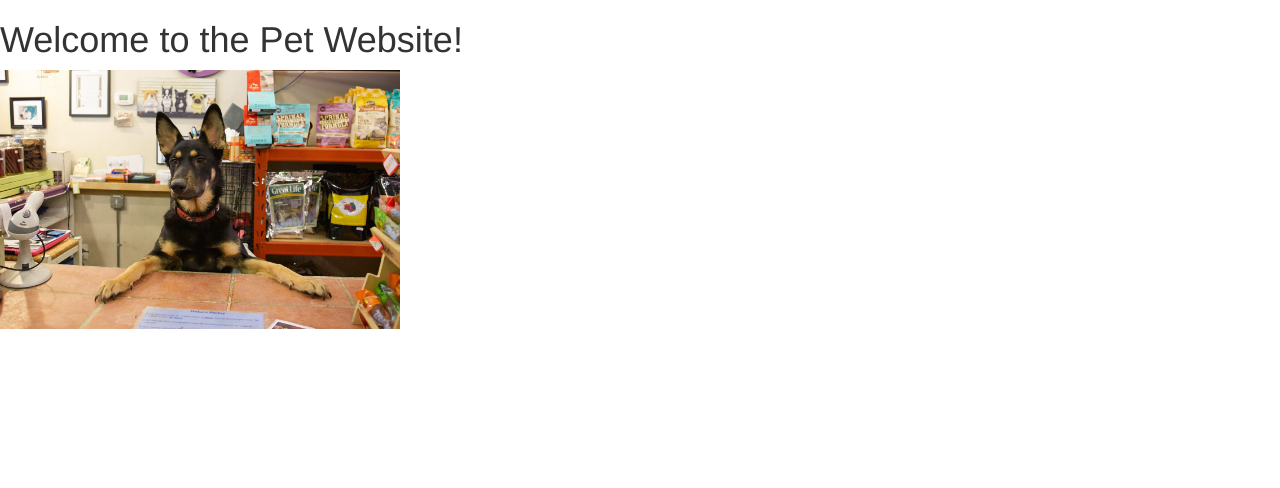
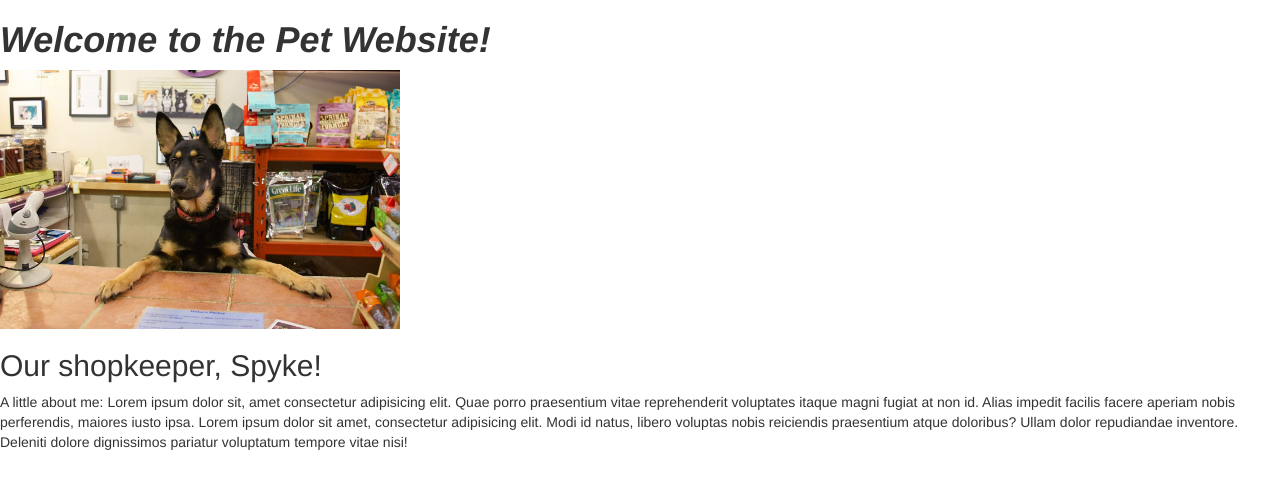
Before and after one commit to ewjintl/Epicodus-Pet_Website, a plain HTML site: page index.html in a window 1280 px wide. Drawn offline with Linux system fonts and the light colour scheme.

Commit message:
adds more stuff

```diff
--- a/index.html
+++ b/index.html
@@ -8,8 +8,11 @@
   <title>Pet Website</title>
 </head>
 <body>
-  <h1>Welcome to the Pet Website!</h1>
-  <img src="img/dog_clerk.jpg" alt="">
+  <h1><strong><em>Welcome to the Pet Website!</em></strong></h1>
+  <img src="img/dog_clerk.jpg" alt="Photo of dog manning the register.">
+
+  <h2>Our shopkeeper, Spyke!</h2>
+  <p>A little about me: Lorem ipsum dolor sit, amet consectetur adipisicing elit. Quae porro praesentium vitae reprehenderit voluptates itaque magni fugiat at non id. Alias impedit facilis facere aperiam nobis perferendis, maiores iusto ipsa. Lorem ipsum dolor sit amet, consectetur adipisicing elit. Modi id natus, libero voluptas nobis reiciendis praesentium atque doloribus? Ullam dolor repudiandae inventore. Deleniti dolore dignissimos pariatur voluptatum tempore vitae nisi!</p>
 
 </body>
 </html>
```
